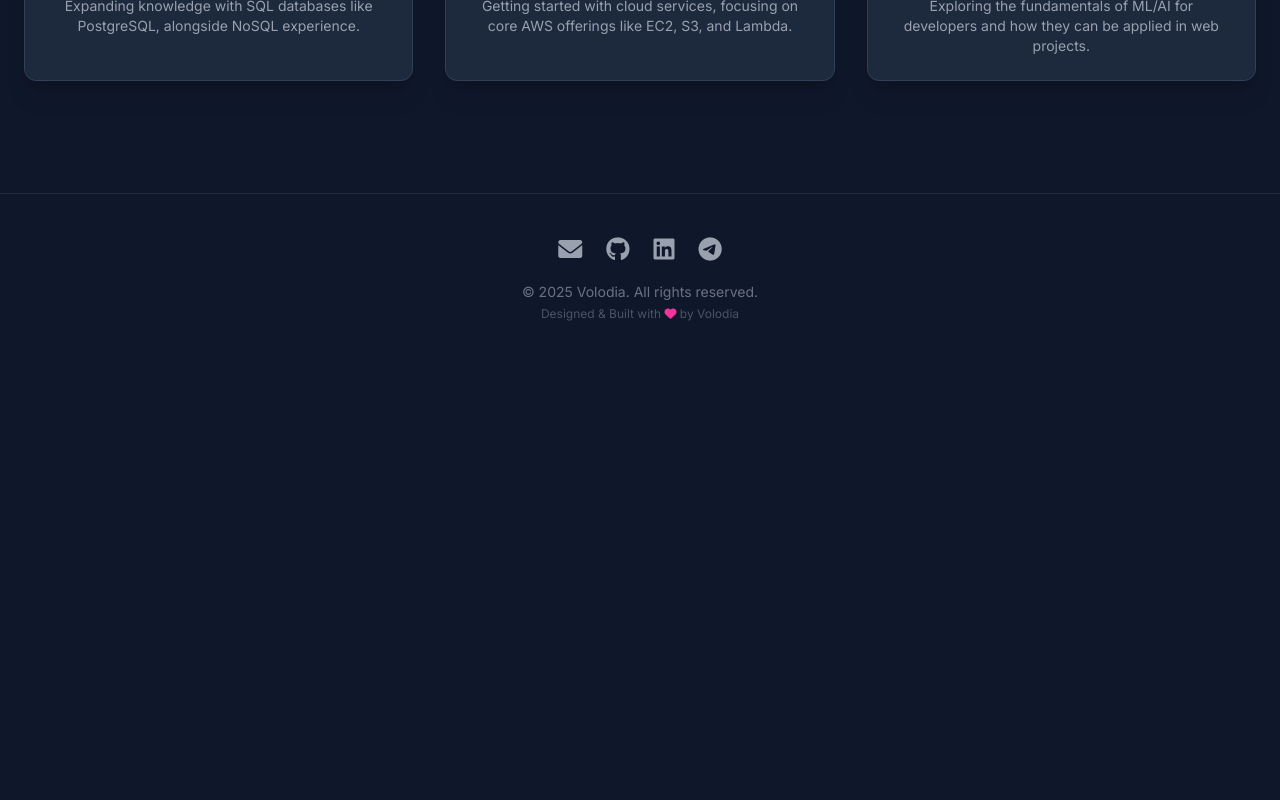
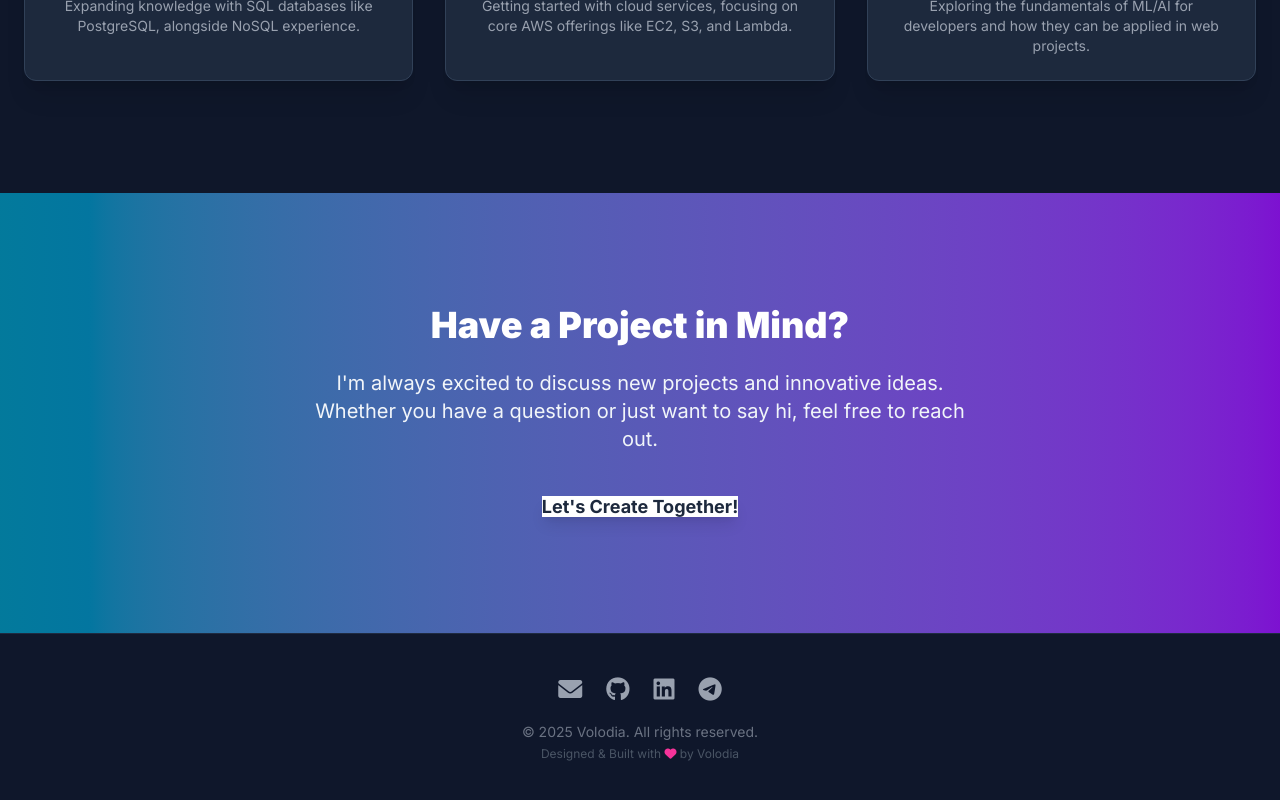
Before and after one commit to Volodia34/Portfolio, a Next.js app: page /skills in a window 1280 px wide. Shown: the part 4152-4952 px from the top of the page. Before the commit the page ends 4514 px from the top, so only its background shows below. Built offline with nearby package versions, Linux system fonts and the light colour scheme.

Commit message:
feat(skills): Complete structure and components for Skills page

```diff
--- a/src/app/skills/page.tsx
+++ b/src/app/skills/page.tsx
@@ -13,6 +13,7 @@ export default function SkillsPage() {
             <AdditionalSkillsSection/>
             <LearningPhilosophySectionSkills/>
             <CurrentlyLearningSectionSkills/>
+            <CTASection/>
         </>
     );
 }
```
